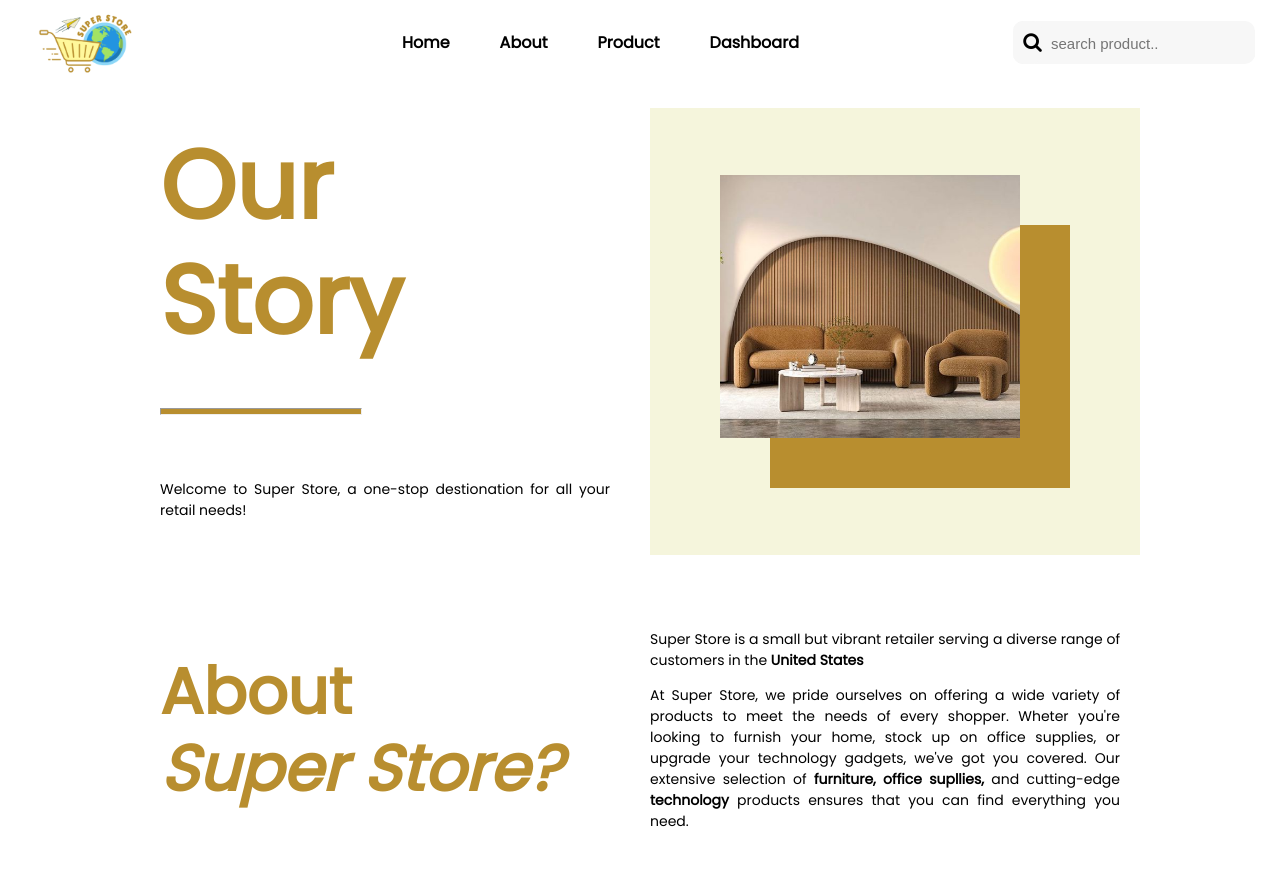
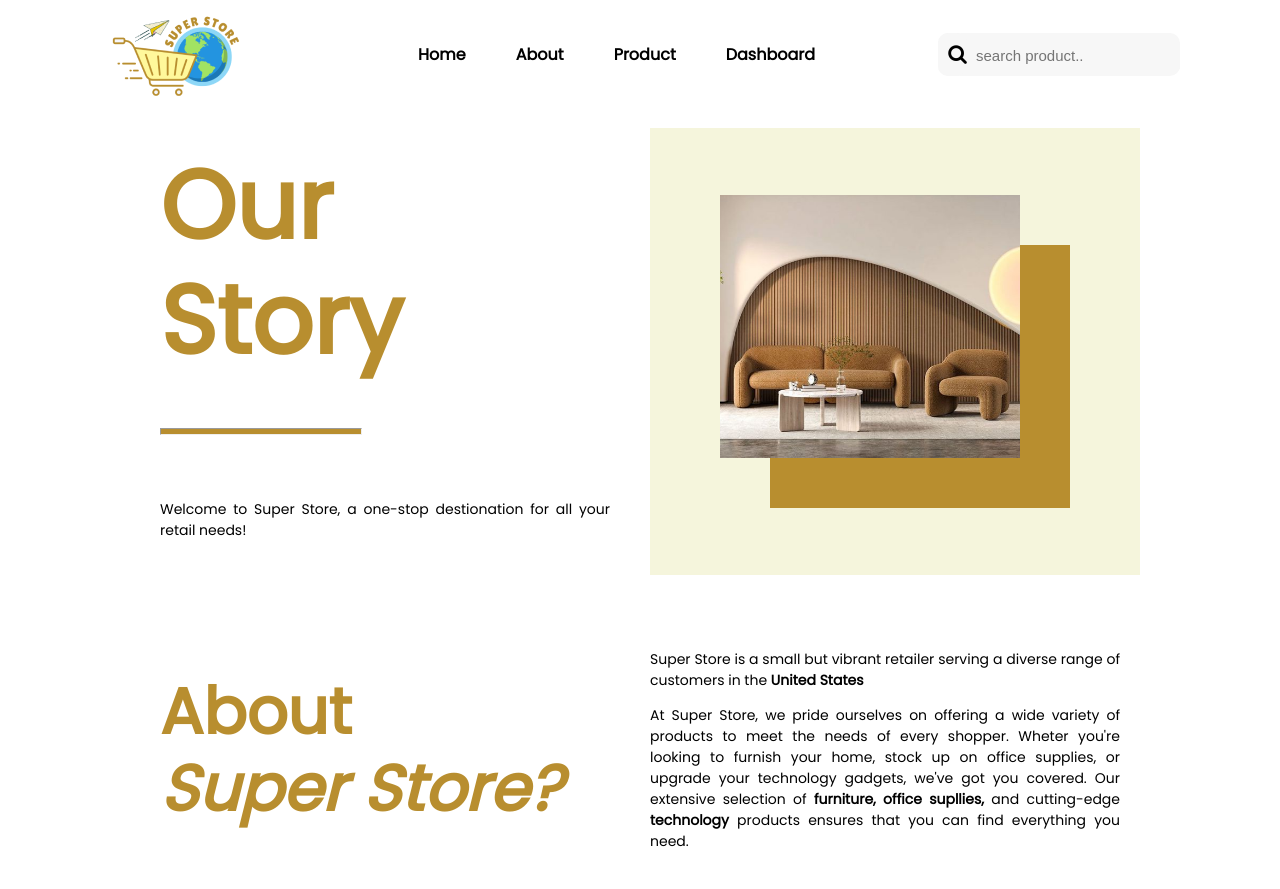
Before and after one commit to Kampus-Merdeka-Software-Engineering/km-feb24-balikpapan-14, a plain HTML site: page about.html in a window 1280 px wide. Shown: the top 889 px of the page. Drawn offline with Linux system fonts and the light colour scheme.

Commit message:
update css

```diff
--- a/css/about.css
+++ b/css/about.css
@@ -6,25 +6,15 @@ body {
   min-height: 100vh;
 }
 
-header {
-  position: fixed;
-  width: 100vw;
-  z-index: 100;
-}
-
 nav {
-
-  background-color: rgb(255, 255, 255);
   display: flex;
   justify-content: space-between;
   align-items: center;
-  padding: 5px 25px;
+  margin: 10px 100px 0 100px;
 }
 
 .logo {
-  margin: 5px;
-  height: 4rem;
-  position: relative;
+  height: auto;
 }
 
 ul,
@@ -41,8 +31,7 @@ a:hover {
 }
 
 main {
-  min-height: 100vh;
-  margin: 88px 0 20px 0;
+  margin: 10px 100px 0 100px;
 }
 
 footer {
--- a/css/dashboard.css
+++ b/css/dashboard.css
@@ -6,25 +6,15 @@ body {
     min-height: 100vh;
 }
 
-header {
-    position: fixed;
-    width: 100vw;
-    z-index: 100;
-}
-
 nav {
-
-    background-color: rgb(255, 255, 255);
     display: flex;
     justify-content: space-between;
     align-items: center;
-    padding: 5px 25px;
+    margin: 10px 100px 0 100px;
 }
 
 .logo {
-    margin: 5px;
-    height: 4rem;
-    position: relative;
+    height: auto;
 }
 
 ul,
@@ -41,8 +31,7 @@ a:hover {
 }
 
 main {
-    min-height: 100vh;
-    margin: 88px 0 20px 0;
+    margin: 10px 100px 0 100px;
 }
 
 footer {
@@ -89,13 +78,6 @@ footer {
     height: 25px;
     cursor: pointer;
 }
-
-.bar {
-    width: 100%;
-    height: 4px;
-    background-color: black;
-}
-
 
 .footer-grid {
     grid-column-gap: 24px;
--- a/css/home.css
+++ b/css/home.css
@@ -1,11 +1,4 @@
-/* * {
-    margin: 0;
-    padding:0%;
-    box-sizing: border-box;
-} */
-
 body {
-    /* background-color: aquamarine; */
     font-family: 'Poppins';
     margin: 0;
     display: flex;
@@ -13,25 +6,15 @@ body {
     min-height: 100vh;
 }
 
-header {
-    position: fixed;
-    width: 100vw;
-    z-index: 100;
-}
-
 nav {
-
-    background-color: rgb(255, 255, 255);
     display: flex;
     justify-content: space-between;
     align-items: center;
-    padding: 5px 25px;
+    margin: 10px 100px 0 100px;
 }
 
 .logo {
-    margin: 5px;
-    height: 4rem;
-    position: relative;
+    height: auto;
 }
 
 ul,
@@ -49,7 +32,7 @@ a:hover {
 
 main {
     min-height: 100vh;
-    margin: 88px 0 20px 0;
+    margin: 20px 0 20px 0;
 }
 
 footer {
--- a/css/product.css
+++ b/css/product.css
@@ -6,25 +6,15 @@ body {
     min-height: 100vh;
 }
 
-header {
-    position: fixed;
-    width: 100vw;
-    z-index: 100;
-}
-
 nav {
-
-    background-color: rgb(255, 255, 255);
     display: flex;
     justify-content: space-between;
     align-items: center;
-    padding: 5px 25px;
+    margin: 10px 12% 0 12%;
 }
 
 .logo {
-    margin: 5px;
-    height: 4rem;
-    position: relative;
+    height: auto;
 }
 
 ul,
@@ -38,11 +28,6 @@ a {
 ul,
 a:hover {
     color: #b88e2f;
-}
-
-main {
-    min-height: 100vh;
-    margin: 88px 0 20px 0;
 }
 
 footer {
--- a/css/returns.css
+++ b/css/returns.css
@@ -1,5 +1,4 @@
 body {
-    /* background-color: aquamarine; */
     font-family: 'Poppins';
     margin: 0;
     display: flex;
@@ -7,25 +6,15 @@ body {
     min-height: 100vh;
 }
 
-header {
-    position: fixed;
-    width: 100vw;
-    z-index: 100;
-}
-
 nav {
-
-    background-color: rgb(255, 255, 255);
     display: flex;
     justify-content: space-between;
     align-items: center;
-    padding: 5px 25px;
+    margin: 10px 100px 0 100px;
 }
 
 .logo {
-    margin: 5px;
-    height: 4rem;
-    position: relative;
+    height: auto;
 }
 
 ul,
@@ -42,8 +31,7 @@ a:hover {
 }
 
 main {
-    min-height: 100vh;
-    margin: 88px 0 20px 0;
+    margin: 10px 100px 0 100px;
 }
 
 footer {
--- a/css/terms&conditions.css
+++ b/css/terms&conditions.css
@@ -1,5 +1,4 @@
 body {
-    /* background-color: aquamarine; */
     font-family: 'Poppins';
     margin: 0;
     display: flex;
@@ -7,25 +6,15 @@ body {
     min-height: 100vh;
 }
 
-header {
-    position: fixed;
-    width: 100vw;
-    z-index: 100;
-}
-
 nav {
-
-    background-color: rgb(255, 255, 255);
     display: flex;
     justify-content: space-between;
     align-items: center;
-    padding: 5px 25px;
+    margin: 10px 100px 0 100px;
 }
 
 .logo {
-    margin: 5px;
-    height: 4rem;
-    position: relative;
+    height: auto;
 }
 
 ul,
@@ -42,9 +31,7 @@ a:hover {
 }
 
 main {
-
-    min-height: 100vh;
-    margin: 88px 0 20px 0;
+    margin: 10px 100px 0 100px;
 }
 
 footer {
```
